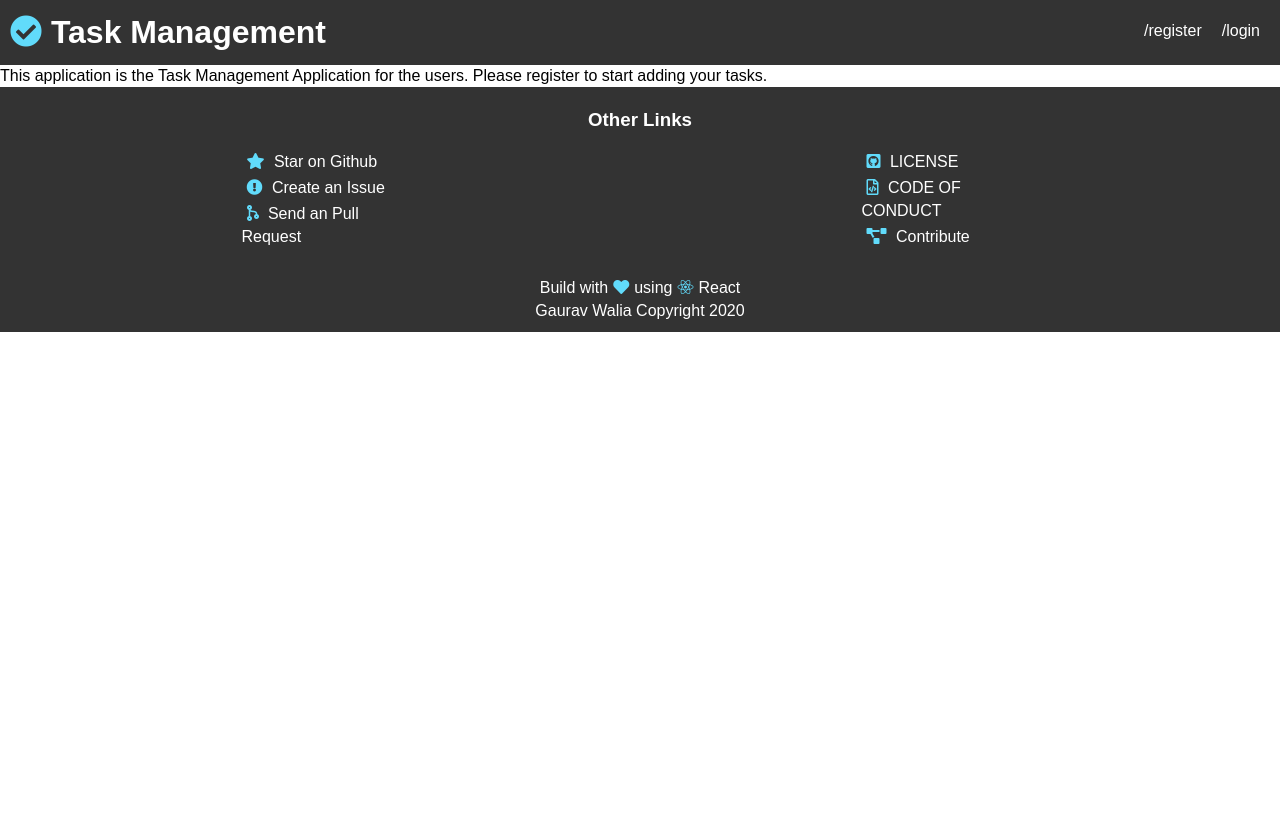
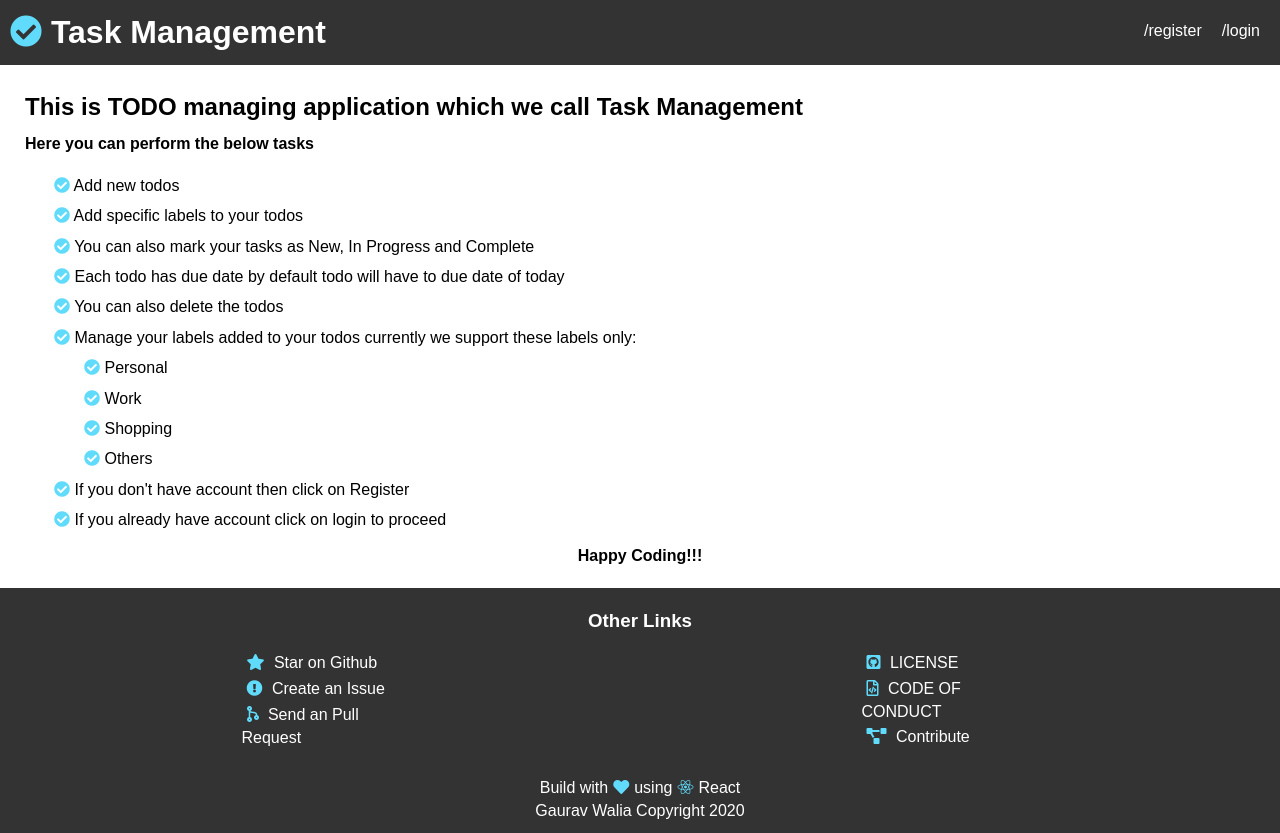
Before and after one commit to GauravWalia19/React-Todo-App, a React (Create React App) app in the folder client/: page / in a window 1280 px wide. Before the commit the page ends 800 px from the top, so only its background shows below. Built offline with nearby package versions, Linux system fonts and the light colour scheme.

Commit message:
updated the styles of the components

```diff
--- a/client/src/components/pages/HelloTodo.js
+++ b/client/src/components/pages/HelloTodo.js
@@ -3,15 +3,55 @@ import Header from '../common/Header';
 import Footer from '../common/Footer';
 
 const HelloTodo = () => {
+    const getListItems = (values) => {
+        return (
+            <React.Fragment>
+                {values.map(value => {
+                    return (
+                        <li key={value} style={{padding: '4px'}}><i className="fas fa-check-circle"></i> {value}</li>
+                    )
+                })}
+            </React.Fragment>
+        )
+    }
+
     return (
         <div>
             <Header />
-            <div>
-                This application is the Task Management Application for the users. Please register to start adding your tasks.
+            <div style={{padding: '20px'}}>
+                <h2 style={{padding: '5px'}}>This is TODO managing application which we call Task Management</h2>
+                <h4 style={{padding: '5px'}}>Here you can perform the below tasks</h4>
+                <ul style={{listStyleType: 'none', marginLeft: '20px',padding:'10px'}}>
+                    {
+                        getListItems([
+                            'Add new todos',
+                            'Add specific labels to your todos',
+                            'You can also mark your tasks as New, In Progress and Complete',
+                            'Each todo has due date by default todo will have to due date of today',
+                            'You can also delete the todos',
+                            'Manage your labels added to your todos currently we support these labels only:'
+                        ])
+                    }
+                    <ul style={{marginLeft: '30px',listStyleType: 'none'}}>
+                        {
+                            getListItems([
+                                'Personal',
+                                'Work',
+                                'Shopping',
+                                'Others'
+                            ])
+                        }
+                    </ul>
+                    {
+                        getListItems(["If you don't have account then click on Register",
+                        "If you already have account click on login to proceed"])
+                    }
+                </ul>
+                <h4 style={{textAlign: 'center'}}>Happy Coding!!!</h4>
             </div>
             <Footer />
         </div>
     )
 }
 
-export default HelloTodo
+export default HelloTodo;
--- a/client/src/components/pages/NotFoundPage.js
+++ b/client/src/components/pages/NotFoundPage.js
@@ -1,5 +1,4 @@
 import React from 'react';
-import Footer from '../common/Footer';
 import {Link} from 'react-router-dom';
 import '../styles/NotFoundPage.css';
 
@@ -12,16 +11,21 @@ const NotFoundPage = () => {
                     <h2>Page Not Found !!!</h2>
                 </div>
                 <div className="notFoundInnerDiv">
-                    <i class="fas fa-8x fa-unlink"></i>
+                    <i className="fas fa-8x fa-unlink"></i>
                 </div>
                 <div>
                     <h3 className="notFoundLink">Available pages</h3>
-                    <Link to="/login" className="notFoundLink">LOGIN</Link>
-                    <Link to="/register" className="notFoundLink">SIGNUP</Link>
-                    <Link to="/" className="notFoundLink">HOME</Link>
+                    <Link to="/" className="notFoundLink">
+                        <i className="fas fa-link"></i> HOME
+                    </Link>
+                    <Link to="/login" className="notFoundLink">
+                        <i className="fas fa-link"></i> LOGIN
+                    </Link>
+                    <Link to="/register" className="notFoundLink">
+                        <i className="fas fa-link"></i> SIGNUP
+                    </Link>
                 </div>
             </div>
-            <Footer />
         </div>
     )
 }
--- a/client/src/components/styles/NotFoundPage.css
+++ b/client/src/components/styles/NotFoundPage.css
@@ -1,7 +1,7 @@
 .notFoundDiv{
     background-color: #f4f4f4;
-    border: 5px #ccc dotted;
-    min-height: 90vh;
+    border: 5px #61DBFB dotted;
+    min-height: 100vh;
     text-align: center;
 }
 .notFoundInnerDiv{
@@ -14,4 +14,9 @@
     padding: 20px;
     text-decoration: underline;
     font-weight: bold;
+    font-size: 1.2em;
 }
+.fa-link,
+.fa-unlink{
+    color: #61DBFB;
+}
```
Also changed, not shown: client/src/components/common/PrivateRoute.js (added, +34 -0 lines).
